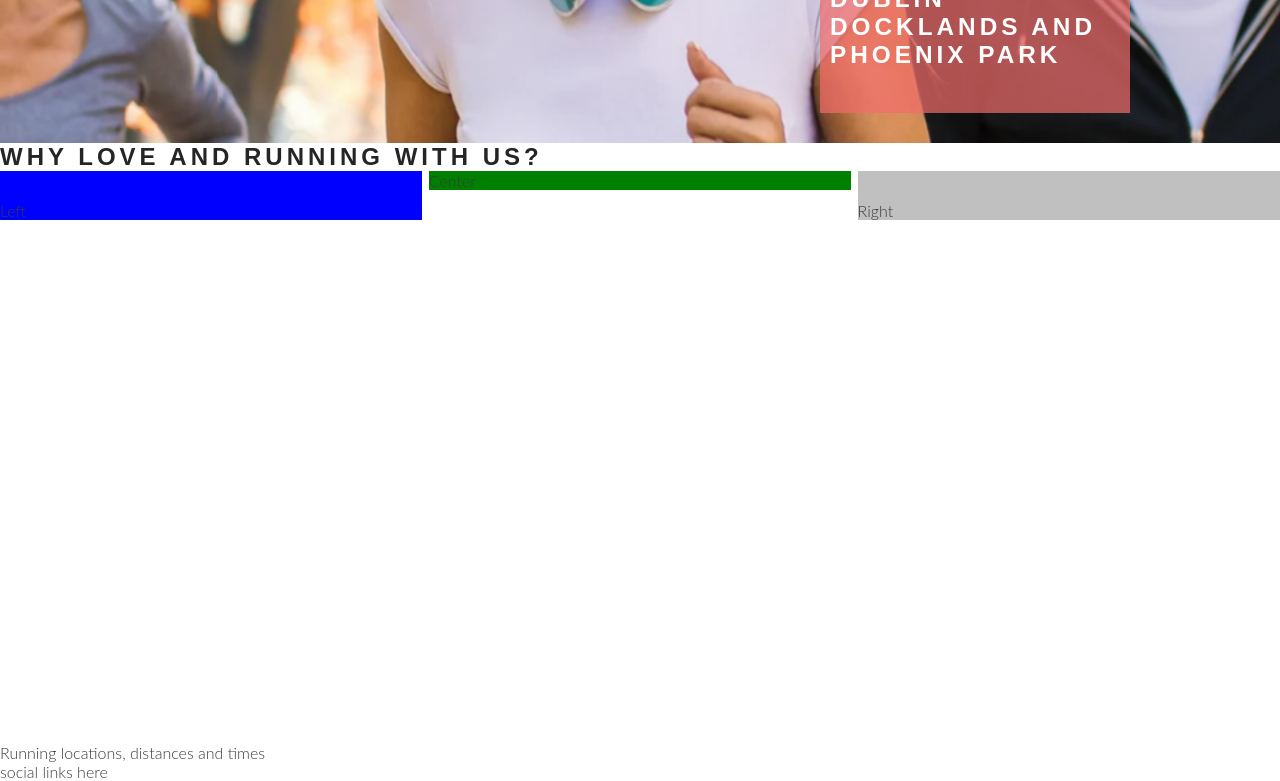
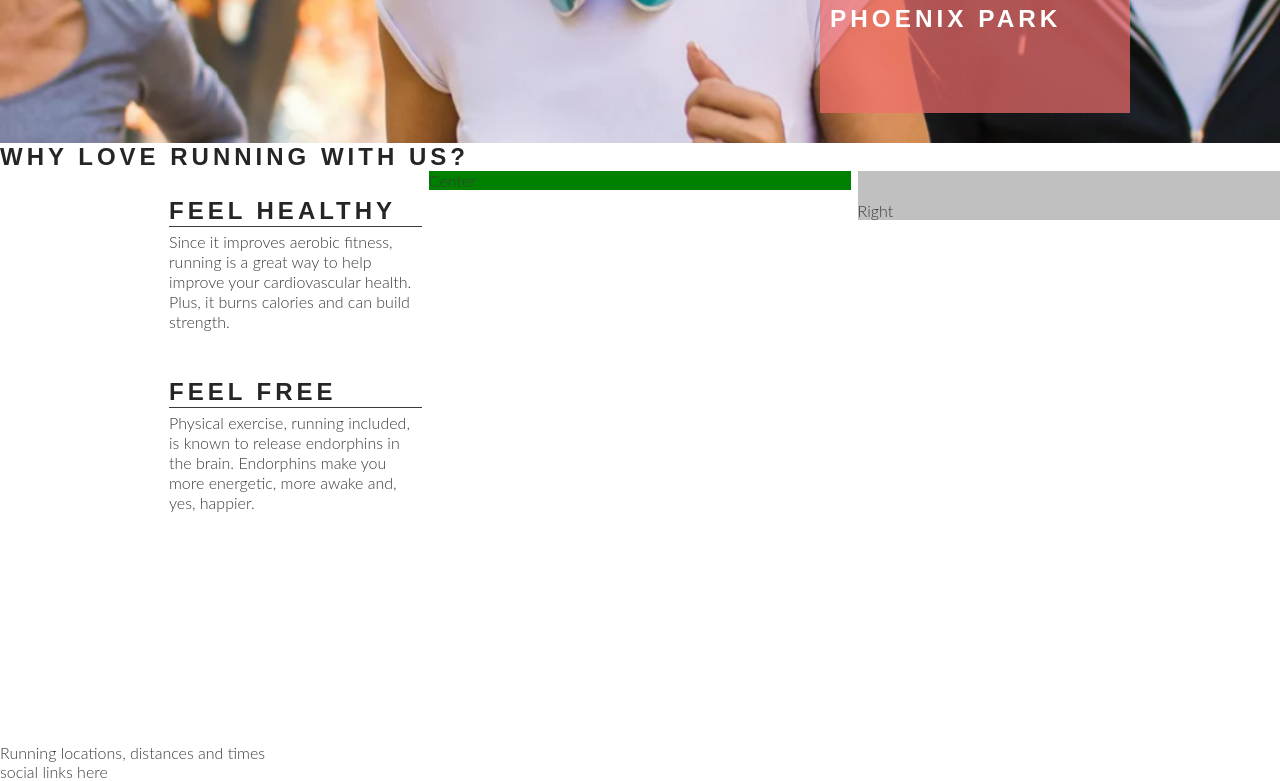
Before and after one commit to GalileoB/Love-Runnig, a plain HTML site: page index.html in a window 1280 px wide. Shown: the part 532-1313 px from the top of the page. Drawn offline with Linux system fonts and the light colour scheme.

Commit message:
add left div and style

```diff
--- a/assets/css/style.css
+++ b/assets/css/style.css
@@ -1,4 +1,3 @@
-
 * {
     margin: 0;
     padding: 0;
@@ -125,7 +124,7 @@ h2 {
     padding-top: 30px;
     width: 33%;
     float: left;
-    background-color: blue;
+
 }
 
 #right-about {
@@ -140,3 +139,17 @@ h2 {
     margin: 0 auto;
     background-color: green;
 }
+
+hr {
+    border-top: 1px solid #3a3a3a;
+    width: 100%;
+    margin: 5px 0;
+}
+
+.left-about-heading {
+    width: 60%;
+    float: right;
+    line-height: 20px;
+    clear: both;
+    margin-bottom: 50px;
+}
--- a/index.html
+++ b/index.html
@@ -3,12 +3,12 @@
 
 <head>
     <meta charset="UTF-8">
-    <meta http-equiv="X-UA-Compatible" content="IE=edge">
     <meta name="viewport" content="width=device-width, initial-scale=1.0">
+    <meta name="description" content="Love Running club for runners in Dublin, Ireland">
+    <meta name="keywords" content="love running, running club, ireland, dublin">
+
+    <link rel="stylesheet" href="assets/css/style.css">
     <title>Love Running</title>
-    <meta name="description" content="Love Running CLub For runners in Dublkin Ireland">
-    <meta name="keywords" content="love Running, running, runnig club ireland dublin">
-    <link rel="stylesheet" href="assets/css/style.css">
 </head>
 
 <body>
@@ -16,33 +16,56 @@
         <a href="index.html">
             <h1 id="logo">Love Running</h1>
         </a>
-
         <nav>
             <ul id="menu">
-                <li><a href="#">Sing Up</a></li>
-                <li><a href="#">Gallery</a></li>
-                <li><a href="index.html" class="active">Home</a></li>
+                <li>
+                    <a href="#">Sign Up</a>
+                </li>
+                <li>
+                    <a href="#">Gallery</a>
+                </li>
+                <li>
+                    <a href="index.html" class="active">Home</a>
+                </li>
             </ul>
         </nav>
     </header>
-
-
-
     <section id="hero-outer">
-        <div id="hero-image"> </div>
+        <div id="hero-image"></div>
         <div id="cover-text">
-            <h2>Lover Running</h2>
-            <h3>Dublin Docklands and Phoenix Park</h3>
+            <h2>Love Running</h2>
+            <h3>Dublin Docklands & Phoenix Park</h3>
         </div>
     </section>
     <section id="club-ethos">
-        <h1>Why Love And Running With Us?</h1>
-        <div id="left-about">Left</div>
+        <h1>Why Love Running With Us?</h1>
+        <div id="left-about">
+            <div class="left-about-heading">
+                <h2>Feel Healthy</h2>
+                <hr>
+                <p>
+                    Since it improves aerobic fitness, running is a great way to help improve your cardiovascular
+                    health. Plus, it burns calories and can build strength.
+                </p>
+            </div>
+            <div class="left-about-heading">
+                <h2>Feel Free</h2>
+                <hr>
+                <p>
+                    Physical exercise, running included, is known to release endorphins in the brain. Endorphins make
+                    you more energetic, more awake and, yes, happier.
+                </p>
+            </div>
+        </div>
         <div id="right-about">Right</div>
         <div id="center-about">Center</div>
     </section>
-    <section>Running locations, distances and times </section>
-    <footer>social links here </footer>
+    <section>
+        Running locations, distances and times
+    </section>
+    <footer>
+        social links here
+    </footer>
 </body>
 
 </html>
```
